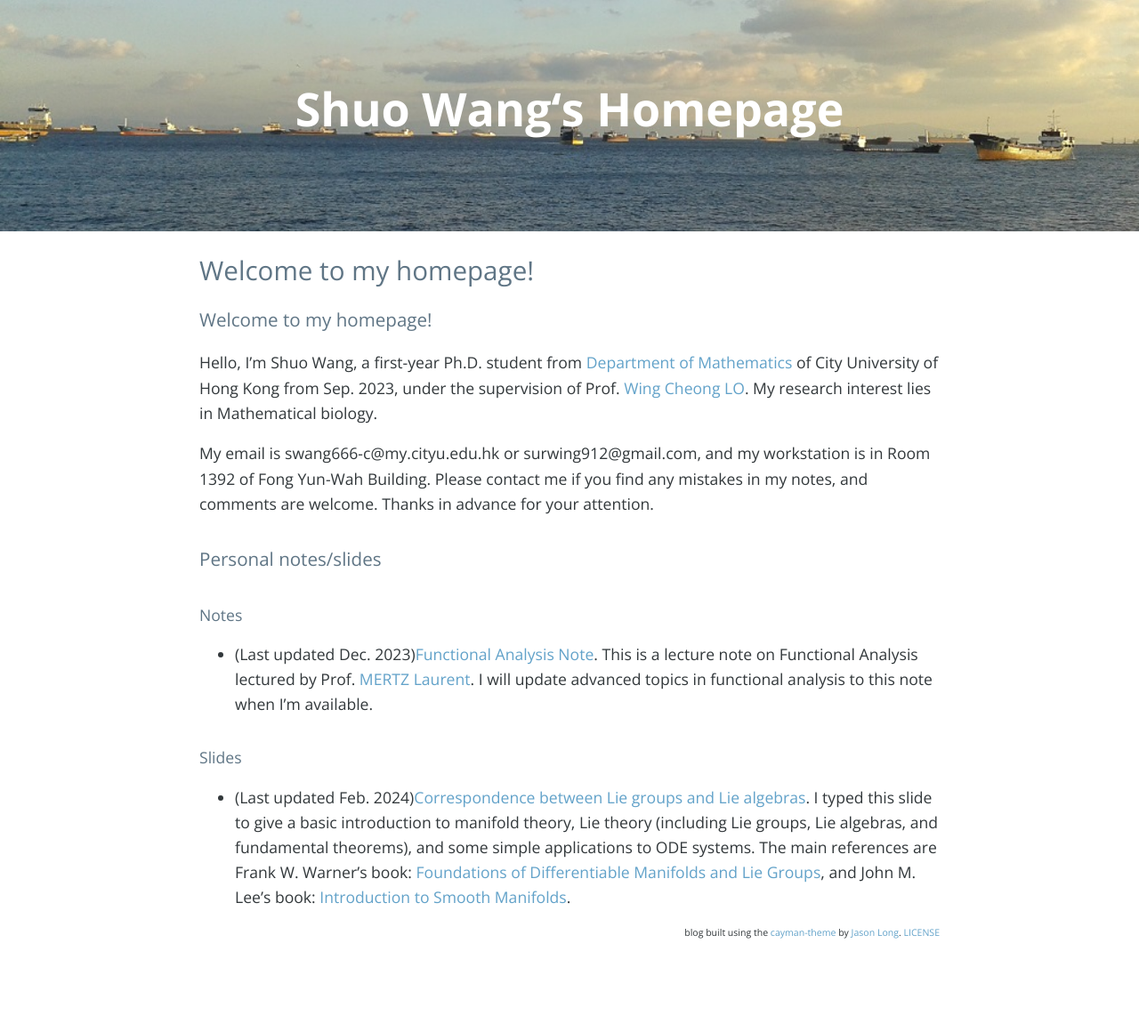
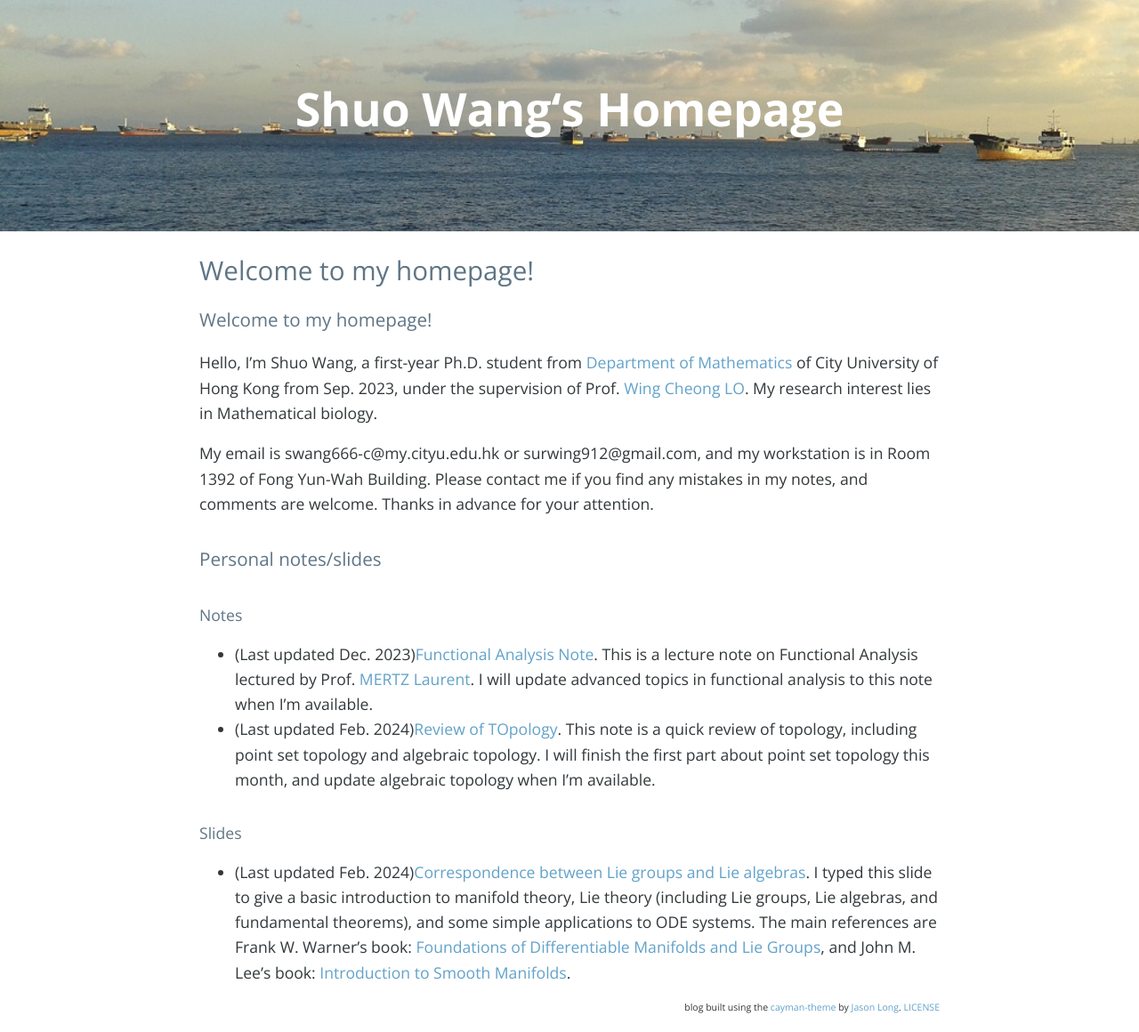
Before and after one commit to Louis-shuo-wang/Louis-shuo-wang.github.io, a Jekyll site: the page built from index.md, in a window 1280 px wide. Shown: the whole page at 89% size. Built offline with Jekyll 4.4.1, drawn with Linux system fonts in a browser that asks for light colours; nearby versions of some CDN libraries; our own code applies the rules of GitHub Pages for plain Markdown files; the list of posts is cut into pages by our own code; comment, search, counter and statistics services are not loaded; before the commit the page ends 1075 px from its top, so only the background shows below that.

Commit message:
Update index.md

```diff
--- a/index.md
+++ b/index.md
@@ -9,6 +9,7 @@ My email is swang666-c@my.cityu.edu.hk or surwing912@gmail.com, and my workstati
 
 #### Notes
 * (Last updated Dec. 2023)[Functional Analysis Note](notes/Correspondence between Lie groups and Lie algebras/functional analysis note.pdf). This is a lecture note on Functional Analysis lectured by Prof. [MERTZ Laurent](https://www.cityu.edu.hk/stfprofile/laurent-mertz.htm). I will update advanced topics in functional analysis to this note when I'm available.
+* (Last updated Feb. 2024)[Review of TOpology](notes/Correspondence between Lie groups and Lie algebras/review of topology.pdf). This note is a quick review of topology, including point set topology and algebraic topology. I will finish the first part about point set topology this month, and update algebraic topology when I'm available.
 
 
 #### Slides
```
